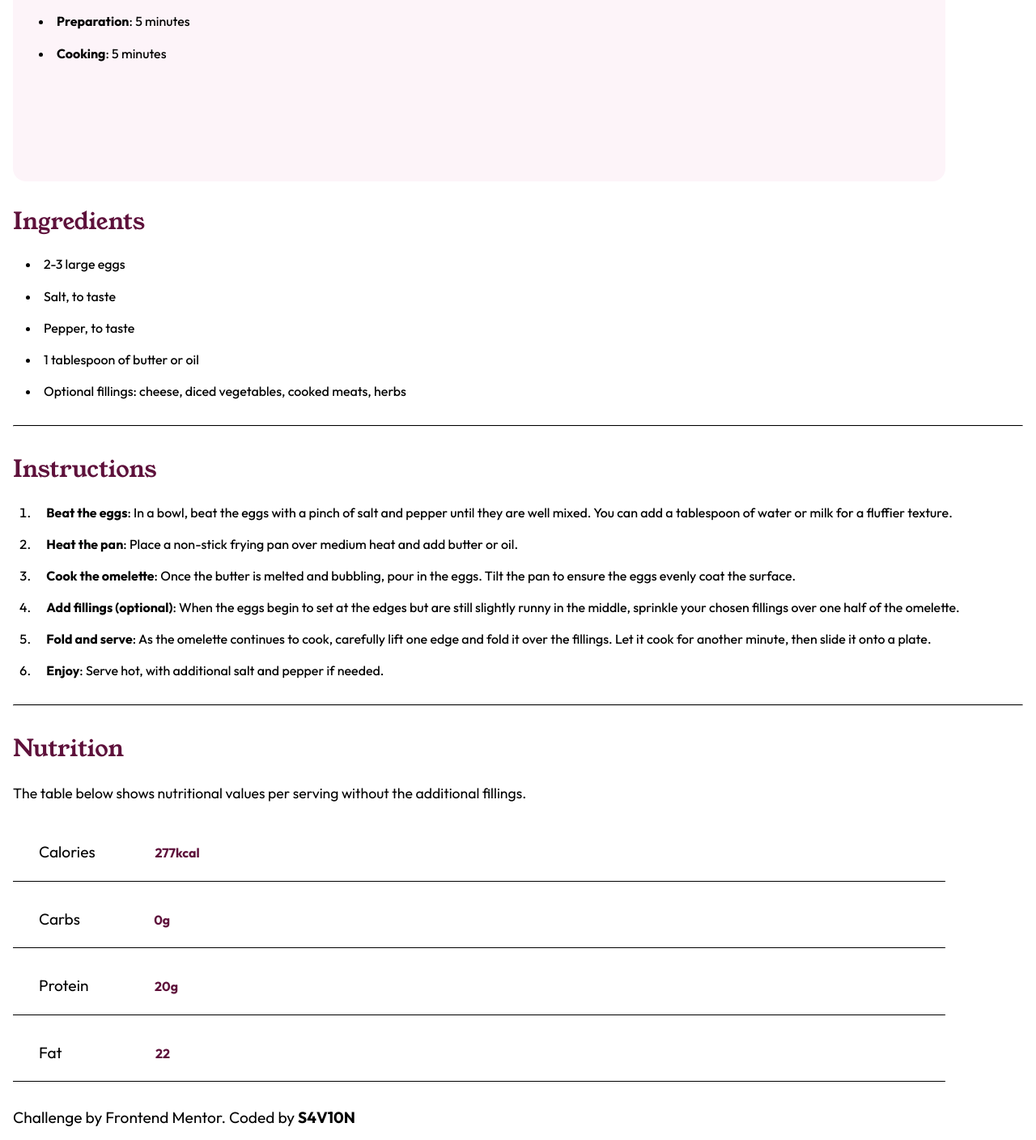
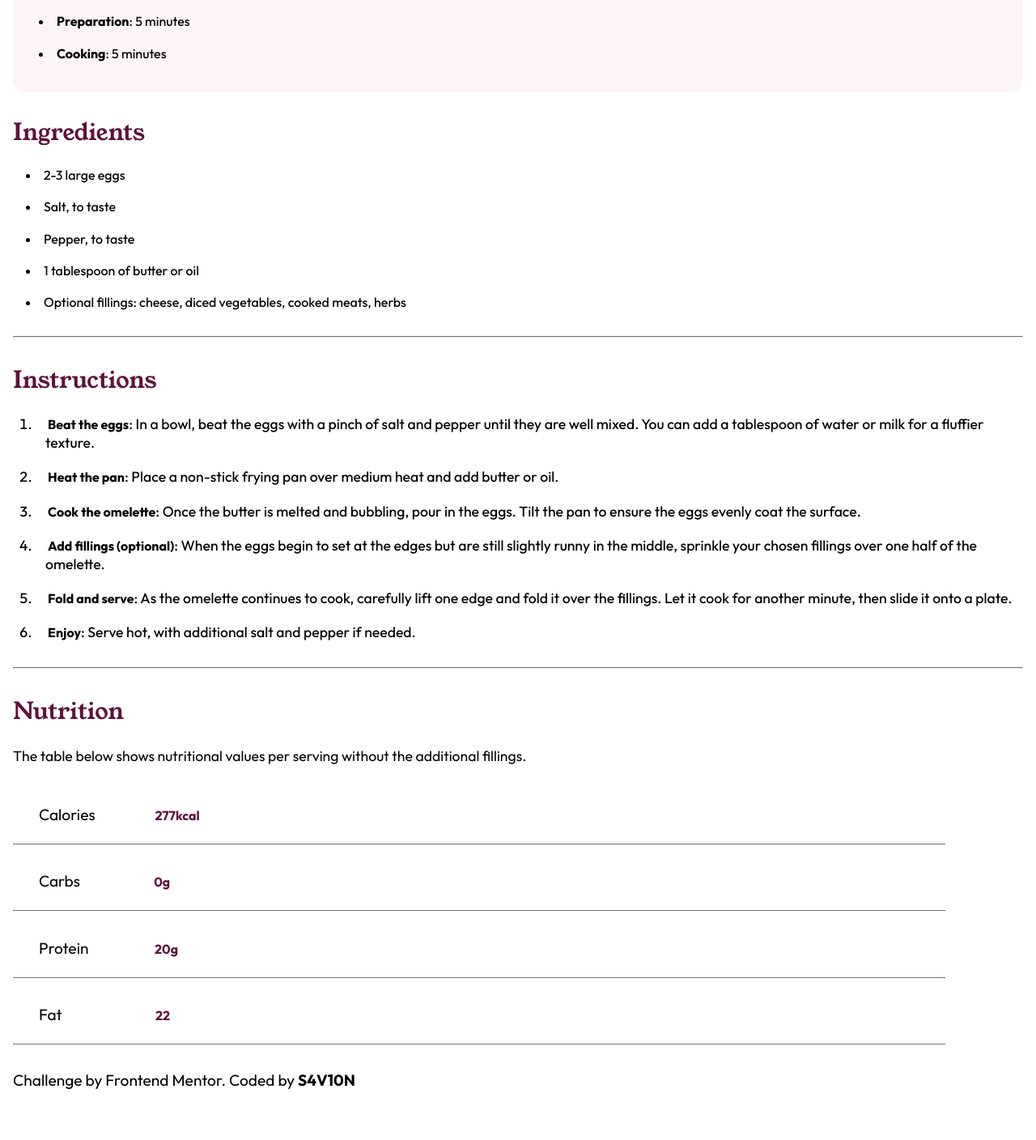
Before and after one commit to S4V10N/Recipe-site, a plain HTML site: page index.html in a window 1280 px wide. Shown: the part 587-1995 px from the top of the page at 81% size. After the commit the page ends 1949 px from the top, so only its background shows below. Drawn offline with Linux system fonts and the light colour scheme.

Commit message:
fixed the issue

```diff
--- a/css/styles.css
+++ b/css/styles.css
@@ -30,12 +30,10 @@ img{
 .box{
     background-color: var(--BOXBACKGROUND);
     margin: 1.2rem 1rem 1.8rem 1rem;
-    width: 90vw;
-    height: 40vh;
+    height: 13rem;
     border-radius: 2vh;
 }
 header{
-    height: 105vh;
     background-color: var(--WHITEFONT);
     display: flex;
     flex-direction: column;
@@ -101,6 +99,7 @@ ol li{
 
 ol{
     margin-bottom: 2rem;
+    font-size: 1.1rem;
 }
 
 .span{
@@ -130,7 +129,7 @@ ol{
     align-items: center;
     font-family: var(--BODYFONT);
     font-size: 1.2rem;
-    border-bottom: 1px solid black;
+    border-bottom: 1px solid rgba(0, 0, 0, 0.562);
 }
 
 div p{
@@ -161,7 +160,7 @@ div p{
 }
 
 .hr{
-    border-top: 1px solid black;
+    border-top: 1px solid rgba(0, 0, 0, 0.562);
     margin: 0rem 1rem;
 }
 .sign-off{
```
